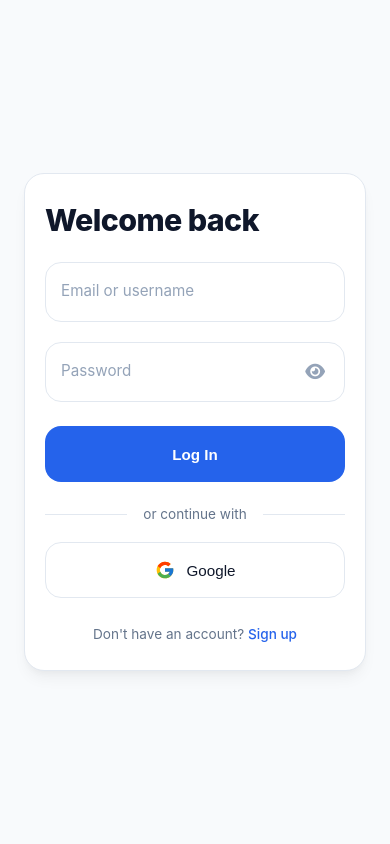
After one commit to barasapeter/PrintQ, a Python web app: template app/templates/vendor-login.html in a window 390 px wide. The commit adds this page. Run offline with Jinja, Linux system fonts and the light colour scheme; the template is opened without the code that fills it, so the values that code supplies are empty.

Commit message:
Add vendor to session

```diff
--- a/app/schemas/vendor.py
+++ b/app/schemas/vendor.py
@@ -48,3 +48,8 @@ class VendorRead(VendorBase):
     updated_at: datetime
 
     model_config = ConfigDict(from_attributes=True)
+
+
+class VendorLogin(BaseModel):
+    email_address: EmailStr
+    password: str
--- a/app/templates/index.html
+++ b/app/templates/index.html
@@ -138,7 +138,7 @@
     }
 
     .hero-heading .line-2 {
-      font-size: clamp(52px, 7.5vw, 80px);
+      font-size: clamp(42px, 7.5vw, 80px);
       font-weight: 800;
       color: var(--text);
       display: inline-block;
@@ -384,7 +384,7 @@
         <span class="line line-2">Document</span>
         <span class="line line-3">Without <span class="word-leaving">Leaving</span> Your Room</span>
       </h1>
-      <p>You upload, it gets printed instantly.</p>
+      <p>You upload, it gets printed fast and automatically.</p>
     </section>
 
     <div class="cta-band">
@@ -393,7 +393,7 @@
     </div>
 
     <div class="cta">
-      <a class="button" href="/vendor-signup">I'm a Vendor</a>
+      <a class="button" href="/vendor/login">I'm a Vendor</a>
     </div>
 
     <footer class="footer">
--- /dev/null
+++ b/app/templates/vendor-login.html
@@ -0,0 +1,453 @@
+<!DOCTYPE html>
+<html lang="en">
+<head>
+  <meta charset="UTF-8">
+  <meta name="viewport" content="width=device-width, initial-scale=1.0">
+  <link rel="icon" type="image/x-icon" href="/static/images/favicon.ico">
+  <title>Vendor Login</title>
+  <link rel="stylesheet" href="https://cdnjs.cloudflare.com/ajax/libs/font-awesome/6.0.0-beta3/css/all.min.css">
+  <style>
+    * {
+      margin: 0;
+      padding: 0;
+      box-sizing: border-box;
+    }
+
+    body {
+      font-family: 'Inter', system-ui, -apple-system, BlinkMacSystemFont, 'Segoe UI', Roboto, sans-serif;
+      background: #f8fafc;
+      min-height: 100vh;
+      display: grid;
+      place-items: center;
+      padding: 24px;
+    }
+
+    :root {
+      --bg: #f8fafc;
+      --card: #ffffff;
+      --text: #0f172a;
+      --muted: #64748b;
+      --border: #e2e8f0;
+      --primary: #2563eb;
+      --primary-hover: #1d4ed8;
+      --success-bg: #ecfdf5;
+      --success-text: #047857;
+      --error-bg: #fef2f2;
+      --error-text: #b91c1c;
+      --gray-100: #f1f5f9;
+      --gray-200: #e2e8f0;
+      --gray-600: #475569;
+    }
+
+    .container {
+      width: 100%;
+      max-width: 460px;
+    }
+
+    .card {
+      background: var(--card);
+      border-radius: 24px;
+      padding: 40px 32px;
+      border: 1px solid var(--border);
+      box-shadow: 0 10px 15px -3px rgba(0,0,0,0.05), 0 4px 6px -2px rgba(0,0,0,0.03);
+    }
+
+    .logo {
+      max-width: 180px;
+      display: none;
+    }
+
+    h1 {
+      color: var(--text);
+      font-size: 2.2rem;
+      font-weight: 800;
+      margin-bottom: 24px;
+      letter-spacing: -0.02em;
+    }
+
+    .field {
+      position: relative;
+      margin-bottom: 20px;
+    }
+
+    .field input {
+      width: 100%;
+      height: 60px;
+      padding: 24px 44px 8px 16px;
+      border: 1px solid var(--border);
+      border-radius: 16px;
+      background: white;
+      color: var(--text);
+      font-size: 0.95rem;
+      transition: border-color 0.2s, box-shadow 0.2s;
+    }
+
+    .field input::placeholder {
+      color: transparent;
+    }
+
+    .field label {
+      position: absolute;
+      left: 16px;
+      top: 19px;
+      color: #94a3b8;
+      font-size: 0.95rem;
+      pointer-events: none;
+      transition: all 0.2s ease;
+    }
+
+    .field input:hover {
+      border-color: #cbd5e1;
+    }
+
+    .field input:focus {
+      outline: none;
+      border-color: var(--primary);
+      box-shadow: 0 0 0 4px rgba(37,99,235,0.12);
+    }
+
+    .field input:focus + label,
+    .field input:not(:placeholder-shown) + label {
+      top: 10px;
+      font-size: 0.72rem;
+      font-weight: 600;
+      color: var(--primary);
+    }
+
+    .password-toggle {
+      position: absolute;
+      right: 16px;
+      top: 50%;
+      transform: translateY(-50%);
+      background: none;
+      border: none;
+      color: #94a3b8;
+      font-size: 1.1rem;
+      cursor: pointer;
+      padding: 4px;
+      transition: color 0.2s;
+    }
+
+    .password-toggle:hover {
+      color: var(--text);
+    }
+
+    .btn-primary {
+      width: 100%;
+      height: 56px;
+      border: none;
+      border-radius: 16px;
+      background: var(--primary);
+      color: white;
+      font-size: 0.95rem;
+      font-weight: 600;
+      cursor: pointer;
+      transition: background 0.15s, transform 0.15s;
+      margin-top: 4px;
+    }
+
+    .btn-primary:hover {
+      background: var(--primary-hover);
+    }
+
+    .btn-primary:active {
+      transform: translateY(1px);
+    }
+
+    .btn-primary:disabled {
+      opacity: 0.7;
+      cursor: not-allowed;
+      transform: none;
+    }
+
+    .divider {
+      display: flex;
+      align-items: center;
+      gap: 16px;
+      margin: 24px 0 20px;
+      color: var(--muted);
+      font-size: 0.85rem;
+    }
+
+    .divider::before,
+    .divider::after {
+      content: "";
+      flex: 1;
+      height: 1px;
+      background: var(--border);
+    }
+
+    .btn-google {
+      width: 100%;
+      height: 56px;
+      border: 1px solid var(--border);
+      border-radius: 16px;
+      background: white;
+      color: var(--text);
+      font-size: 0.95rem;
+      font-weight: 500;
+      display: flex;
+      align-items: center;
+      justify-content: center;
+      gap: 12px;
+      cursor: pointer;
+      transition: background 0.15s, border-color 0.15s, box-shadow 0.15s;
+    }
+
+    .btn-google svg {
+      width: 20px;
+      height: 20px;
+      flex-shrink: 0;
+    }
+
+    .btn-google:hover {
+      background: var(--gray-100);
+      border-color: #cbd5e1;
+      box-shadow: 0 2px 6px rgba(0,0,0,0.02);
+    }
+
+    .btn-google:active {
+      transform: scale(0.98);
+    }
+
+    .alert-wrapper {
+      display: grid;
+      grid-template-rows: 0fr;
+      opacity: 0;
+      transform: translateY(-4px);
+      margin-bottom: 0;
+      transition: grid-template-rows 0.3s cubic-bezier(0.4,0,0.2,1),
+                  opacity 0.25s cubic-bezier(0.4,0,0.2,1),
+                  transform 0.25s cubic-bezier(0.4,0,0.2,1),
+                  margin-bottom 0.3s cubic-bezier(0.4,0,0.2,1);
+    }
+
+    .alert-wrapper.show {
+      grid-template-rows: 1fr;
+      opacity: 1;
+      transform: translateY(0);
+      margin-bottom: 20px;
+    }
+
+    .alert-inner {
+      overflow: hidden;
+    }
+
+    .alert {
+      padding: 14px 16px;
+      border-radius: 14px;
+      font-size: 0.9rem;
+      line-height: 1.4;
+    }
+
+    .alert.success {
+      background: var(--success-bg);
+      color: var(--success-text);
+    }
+
+    .alert.error {
+      background: var(--error-bg);
+      color: var(--error-text);
+    }
+
+    .footer {
+      text-align: center;
+      margin-top: 28px;
+      color: var(--muted);
+      font-size: 0.85rem;
+    }
+
+    .footer a {
+      color: var(--primary);
+      text-decoration: none;
+      font-weight: 500;
+    }
+
+    .footer a:hover {
+      text-decoration: underline;
+    }
+
+    @media (max-width: 640px) {
+      .card {
+        padding: 28px 20px;
+        border-radius: 20px;
+      }
+      h1 {
+        font-size: 1.9rem;
+      }
+    }
+  </style>
+</head>
+<body>
+<div class="container">
+  <div class="card">
+    <img src="/static/images/logo.png" alt="Logo" class="logo">
+    <h1>Welcome back</h1>
+
+    <div id="alertWrapper" class="alert-wrapper">
+      <div class="alert-inner">
+        <div id="alert" class="alert"></div>
+      </div>
+    </div>
+
+    <form id="loginForm">
+      <div class="field">
+        <input id="email" type="text" placeholder="Email Address" required>
+        <label for="email">Email or username</label>
+      </div>
+
+      <div class="field">
+        <input id="password" type="password" placeholder="Password" required>
+        <label for="password">Password</label>
+        <button type="button" class="password-toggle" id="togglePassword" aria-label="Toggle password visibility">
+          <i class="fas fa-eye"></i>
+        </button>
+      </div>
+
+      <button id="submitBtn" class="btn-primary" type="submit">
+        Log In
+      </button>
+    </form>
+
+    <div class="divider">
+      <span>or continue with</span>
+    </div>
+
+    <button id="googleBtn" class="btn-google" type="button">
+      <svg xmlns="http://www.w3.org/2000/svg" viewBox="0 0 48 48">
+        <path fill="#FFC107" d="M43.611,20.083H42V20H24v8h11.303c-1.649,4.657-6.08,8-11.303,8c-6.627,0-12-5.373-12-12c0-6.627,5.373-12,12-12c3.059,0,5.842,1.154,7.961,3.039l5.657-5.657C34.046,6.053,29.268,4,24,4C12.955,4,4,12.955,4,24c0,11.045,8.955,20,20,20c11.045,0,20-8.955,20-20C44,22.659,43.862,21.35,43.611,20.083z" />
+        <path fill="#FF3D00" d="M6.306,14.691l6.571,4.819C14.655,15.108,18.961,12,24,12c3.059,0,5.842,1.154,7.961,3.039l5.657-5.657C34.046,6.053,29.268,4,24,4C16.318,4,9.656,8.337,6.306,14.691z" />
+        <path fill="#4CAF50" d="M24,44c5.166,0,9.86-1.977,13.409-5.192l-6.19-5.238C29.211,35.091,26.715,36,24,36c-5.202,0-9.619-3.317-11.283-7.946l-6.522,5.025C9.505,39.556,16.227,44,24,44z" />
+        <path fill="#1976D2" d="M43.611,20.083H42V20H24v8h11.303c-0.792,2.237-2.231,4.166-4.087,5.571c0.001-0.001,0.002-0.001,0.003-0.002l6.19,5.238C36.971,39.205,44,34,44,24C44,22.659,43.862,21.35,43.611,20.083z" />
+      </svg>
+      Google
+    </button>
+
+    <div class="footer">
+      Don't have an account? <a href="#">Sign up</a>
+    </div>
+  </div>
+</div>
+
+<script>
+  (function() {
+    const form = document.getElementById('loginForm');
+    const submitBtn = document.getElementById('submitBtn');
+    const alertBox = document.getElementById('alert');
+    const alertWrapper = document.getElementById('alertWrapper');
+    const googleBtn = document.getElementById('googleBtn');
+    const togglePassword = document.getElementById('togglePassword');
+    const passwordInput = document.getElementById('password');
+    const emailInput = document.getElementById('email');
+
+    togglePassword.addEventListener('click', function() {
+      const type = passwordInput.getAttribute('type') === 'password' ? 'text' : 'password';
+      passwordInput.setAttribute('type', type);
+      this.querySelector('i').classList.toggle('fa-eye');
+      this.querySelector('i').classList.toggle('fa-eye-slash');
+    });
+
+    function showAlert(message, type) {
+      alertBox.textContent = message;
+      alertBox.className = `alert ${type}`;
+      alertWrapper.className = 'alert-wrapper show';
+    }
+
+    function hideAlert() {
+      alertWrapper.className = 'alert-wrapper';
+    }
+
+    form.addEventListener('submit', async (e) => {
+      e.preventDefault();
+
+      submitBtn.disabled = true;
+      submitBtn.textContent = 'Logging in…';
+      hideAlert();
+
+      try {
+        const email = emailInput.value.trim();
+        const password = passwordInput.value;
+
+        if (!email || !password) {
+          throw new Error('Email and password are required.');
+        }
+
+        const payload = {
+          email_address: email,
+          password: password
+        };
+
+        const response = await fetch('/api/v1/vendor/login', {
+          method: 'POST',
+          headers: {
+            'Content-Type': 'application/json'
+          },
+          body: JSON.stringify(payload)
+        });
+
+        const data = await response.json();
+
+        if (!response.ok) {
+          let message = 'Unable to log in.';
+
+          if (data?.detail) {
+            if (typeof data.detail === 'string') {
+              message = data.detail;
+            } else if (Array.isArray(data.detail)) {
+              message = data.detail.map(err => err?.msg).filter(Boolean).join('\n');
+            } else if (typeof data.detail === 'object') {
+              message = data.detail.msg || message;
+            }
+          }
+          throw new Error(message);
+        }
+
+        emailInput.value = '';
+        passwordInput.value = '';
+        showAlert('Login successful. Redirecting…', 'success');
+
+        setTimeout(() => {
+          window.location.href = '/vendor';
+        }, 500);
+      } catch (error) {
+        showAlert(error.message || 'Something went wrong. Please try again.', 'error');
+      } finally {
+        submitBtn.disabled = false;
+        submitBtn.textContent = 'Log In';
+      }
+    });
+
+    googleBtn.addEventListener('click', () => {
+      hideAlert();
+      googleBtn.disabled = true;
+      googleBtn.innerHTML = '<i class="fas fa-spinner fa-pulse"></i> Connecting…';
+
+      setTimeout(() => {
+        emailInput.value = '';
+        passwordInput.value = '';
+        showAlert('Google authentication successful! Redirecting…', 'success');
+        googleBtn.disabled = false;
+        googleBtn.innerHTML = `
+          <svg xmlns="http://www.w3.org/2000/svg" viewBox="0 0 48 48">
+            <path fill="#FFC107" d="M43.611,20.083H42V20H24v8h11.303c-1.649,4.657-6.08,8-11.303,8c-6.627,0-12-5.373-12-12c0-6.627,5.373-12,12-12c3.059,0,5.842,1.154,7.961,3.039l5.657-5.657C34.046,6.053,29.268,4,24,4C12.955,4,4,12.955,4,24c0,11.045,8.955,20,20,20c11.045,0,20-8.955,20-20C44,22.659,43.862,21.35,43.611,20.083z" />
+            <path fill="#FF3D00" d="M6.306,14.691l6.571,4.819C14.655,15.108,18.961,12,24,12c3.059,0,5.842,1.154,7.961,3.039l5.657-5.657C34.046,6.053,29.268,4,24,4C16.318,4,9.656,8.337,6.306,14.691z" />
+            <path fill="#4CAF50" d="M24,44c5.166,0,9.86-1.977,13.409-5.192l-6.19-5.238C29.211,35.091,26.715,36,24,36c-5.202,0-9.619-3.317-11.283-7.946l-6.522,5.025C9.505,39.556,16.227,44,24,44z" />
+            <path fill="#1976D2" d="M43.611,20.083H42V20H24v8h11.303c-0.792,2.237-2.231,4.166-4.087,5.571c0.001-0.001,0.002-0.001,0.003-0.002l6.19,5.238C36.971,39.205,44,34,44,24C44,22.659,43.862,21.35,43.611,20.083z" />
+          </svg>
+          Google
+        `;
+
+        setTimeout(() => {
+          window.location.href = '/vendor';
+        }, 1000);
+      }, 600);
+    });
+
+    document.querySelectorAll('#loginForm input').forEach(input => {
+      input.addEventListener('input', hideAlert);
+    });
+  })();
+</script>
+
+</body>
+</html>
```
Also changed, not shown: app/api/routes/vendors.py (+21 -2 lines), app/templates/vendor.html (added, +12 -0 lines), app/web/routes/started.py (+28 -1 lines).
